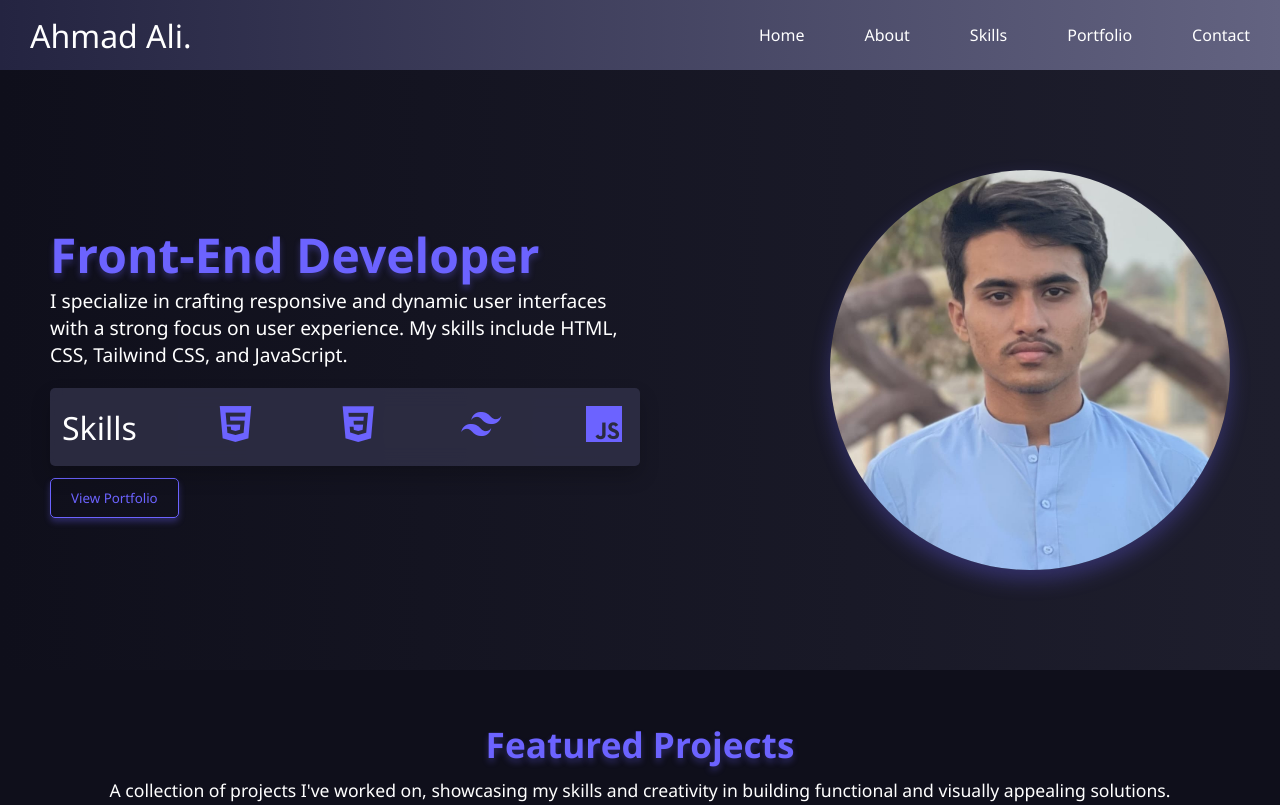
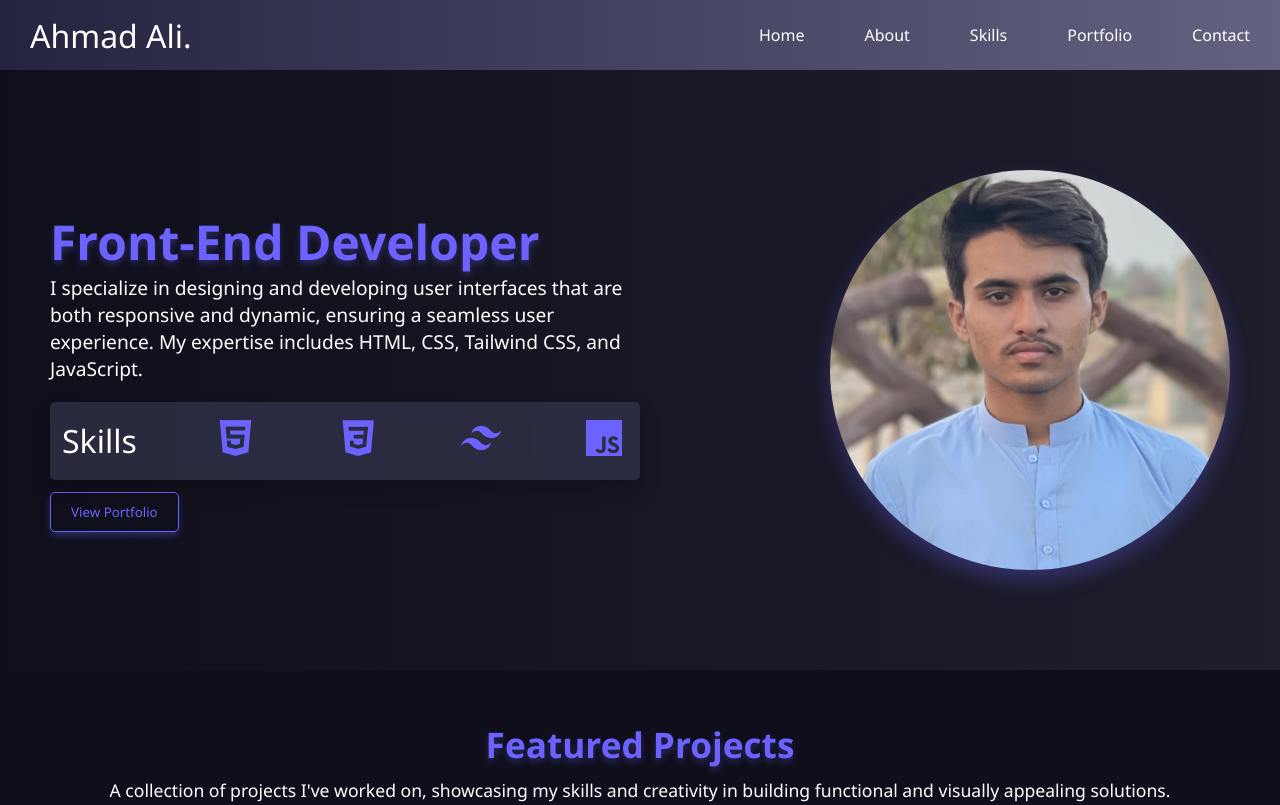
Before and after one commit to DevAhmadAli/my_portfolio, a plain HTML site: page index.html in a window 1280 px wide. Shown: the top 805 px of the page. Drawn offline with nearby package versions, Linux system fonts and the light colour scheme.

Commit message:
text correction

```diff
--- a/index.html
+++ b/index.html
@@ -34,7 +34,7 @@
     <section id="hero" class="hero">
         <div class="hero-text">
             <h1>Front-End Developer</h1>
-            <p class="hero-p-text">I specialize in crafting responsive and dynamic user interfaces with a strong focus on user experience. My skills include HTML, CSS, Tailwind CSS, and JavaScript.</p>
+            <p class="hero-p-text">I specialize in designing and developing user interfaces that are both responsive and dynamic, ensuring a seamless user experience. My expertise includes HTML, CSS, Tailwind CSS, and JavaScript.</p>
             <div class="skills">
                 <a class="skills-ancher" href="skills.html">Skills</a>
                 <a href="skills.html">
```
